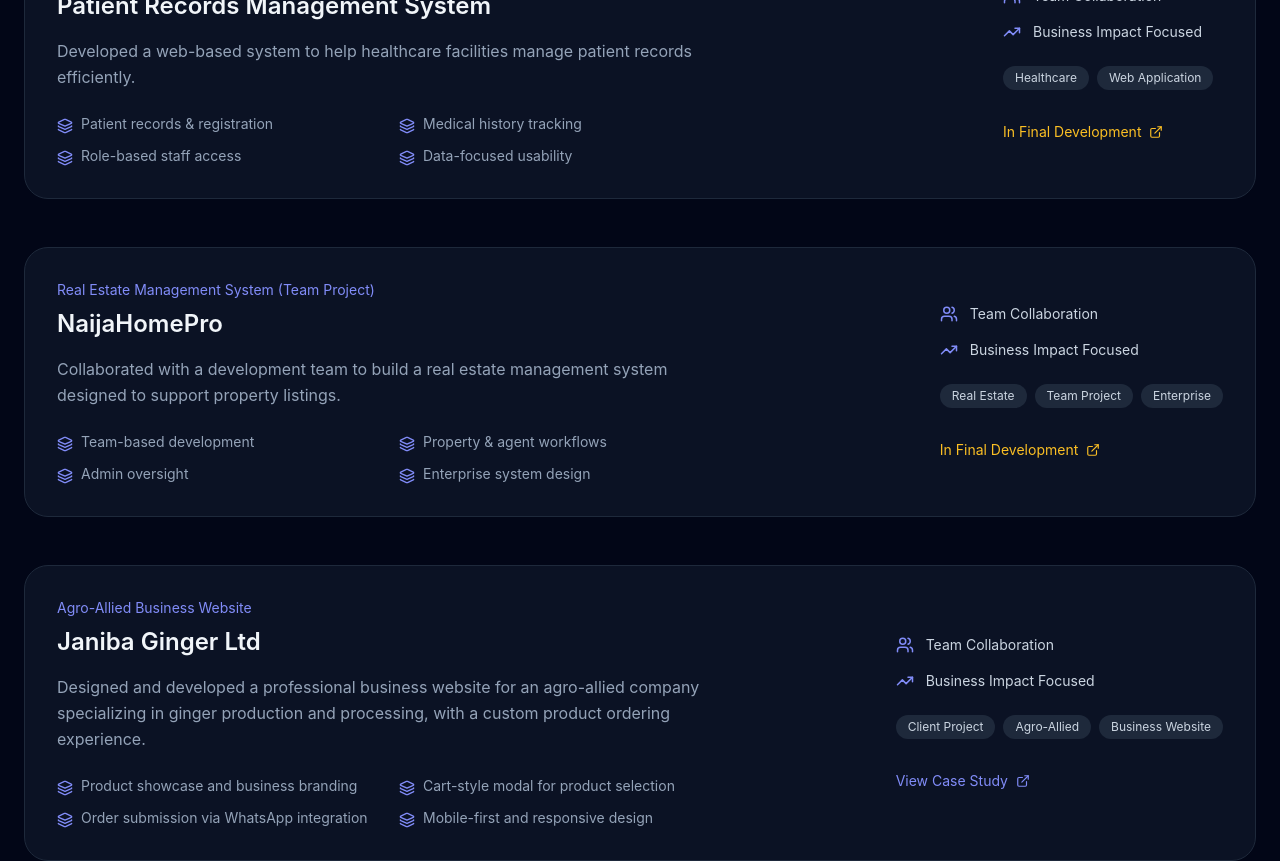
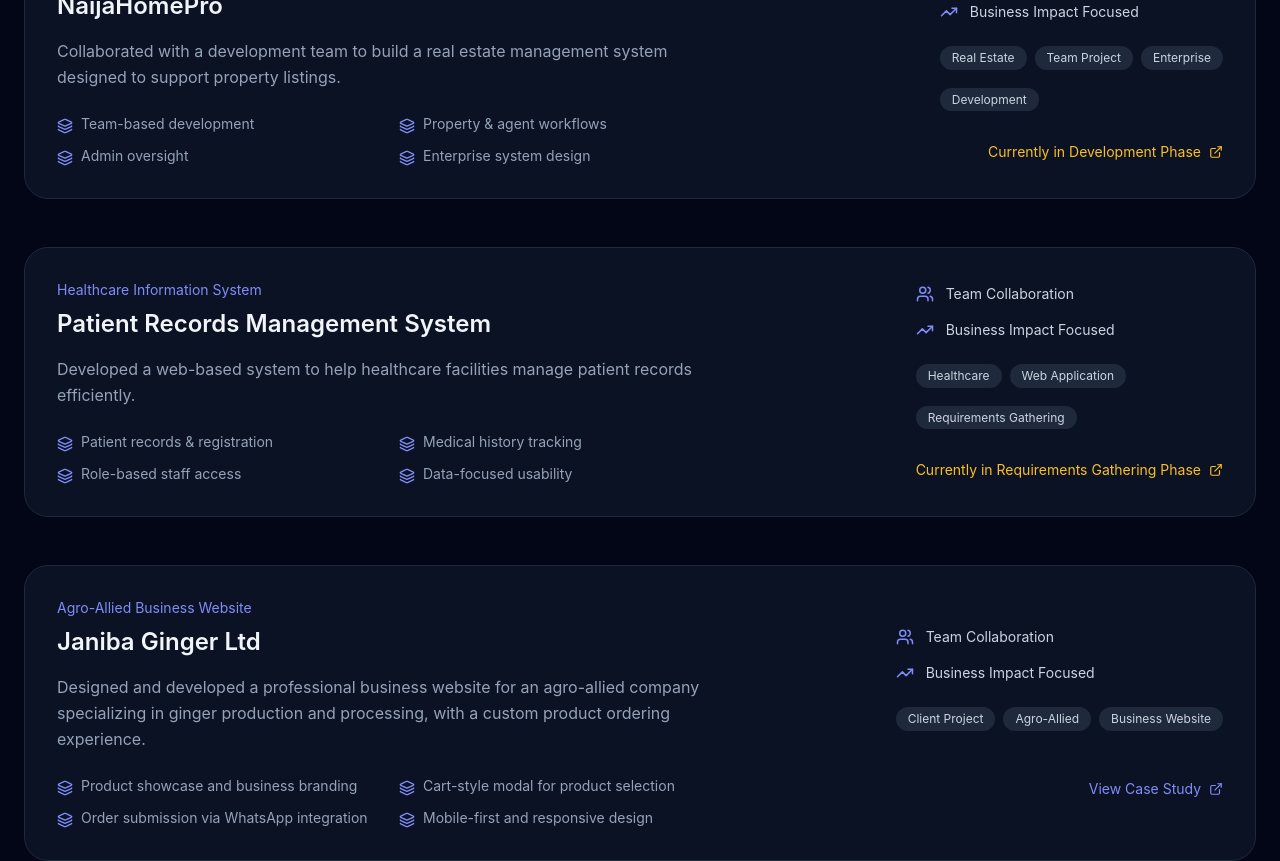
Before and after one commit to adamulab/adamucreates, a React (Vite) app: page /projects in a window 1280 px wide. Shown: the part 760-1621 px from the top of the page. Built offline with nearby package versions, Linux system fonts and the light colour scheme.

Commit message:
adjust case study button to respond differently base on project status

```diff
--- a/src/components/CaseStudyModal.jsx
+++ b/src/components/CaseStudyModal.jsx
@@ -1,12 +1,14 @@
 import { motion, AnimatePresence } from "framer-motion";
 import { X } from "lucide-react";
+import { CASE_STUDY_STATUS } from "../data/caseStudyStatusConfig";
 
 export default function CaseStudyModal({ open, onClose, project }) {
+  const status = CASE_STUDY_STATUS[project.caseStudyStatus];
+
   return (
     <AnimatePresence>
       {open && (
         <>
-          {/* Backdrop */}
           <motion.div
             className="fixed inset-0 bg-black/60 z-40"
             initial={{ opacity: 0 }}
@@ -15,7 +17,6 @@
             onClick={onClose}
           />
 
-          {/* Modal */}
           <motion.div
             className="fixed inset-0 z-50 flex items-center justify-center px-6"
             initial={{ opacity: 0, scale: 0.95, y: 30 }}
@@ -31,23 +32,24 @@
                 <X size={20} />
               </button>
 
-              <h3 className="text-2xl font-semibold mb-4">
-                Case Study in Final Development
+              <span className={`text-sm font-medium ${status.color}`}>
+                {status.label}
+              </span>
+
+              <h3 className="text-2xl font-semibold mt-2 mb-4">
+                {status.title}
               </h3>
 
               <p className="text-slate-400 leading-relaxed mb-6">
-                <strong>{project.title}</strong> is currently in its final
-                development and validation phase. The system is being completed
-                in collaboration with stakeholders and will be published after
-                deployment and internal review.
+                <strong>{project.title}</strong> — {status.message}
               </p>
 
               <div className="bg-slate-800/60 rounded-xl p-4 text-sm text-slate-300">
-                <p className="font-medium mb-2">Scope Highlights</p>
+                <p className="font-medium mb-2">Current Focus</p>
                 <ul className="space-y-1">
-                  <li>• Architecture & core features completed</li>
-                  <li>• Business workflows validated</li>
-                  <li>• Deployment & testing ongoing</li>
+                  <li>• Cross-team collaboration</li>
+                  <li>• Business validation</li>
+                  <li>• Production readiness</li>
                 </ul>
               </div>
 
@@ -55,7 +57,7 @@
                 onClick={onClose}
                 className="mt-6 w-full rounded-full bg-indigo-600 hover:bg-indigo-500 transition px-6 py-3 text-sm font-medium"
               >
-                Got it
+                Close
               </button>
             </div>
           </motion.div>
--- /dev/null
+++ b/src/data/caseStudyStatusConfig.js
@@ -0,0 +1,30 @@
+export const CASE_STUDY_STATUS = {
+  requirements: {
+    label: "Requirements Gathering",
+    color: "text-blue-400",
+    title: "Requirements Gathering in Progress",
+    message:
+      "This project is currently in the requirements gathering and discovery phase. Stakeholder interviews, system scope definition, and workflow analysis are actively ongoing.",
+  },
+  development: {
+    label: "Development",
+    color: "text-indigo-400",
+    title: "Active Development Phase",
+    message:
+      "Core features and system architecture are actively being implemented. Business logic, integrations, and user flows are under development.",
+  },
+  testing: {
+    label: "Testing & Validation",
+    color: "text-amber-400",
+    title: "Testing & Quality Assurance",
+    message:
+      "The system is undergoing functional testing, validation, and performance review. Feedback is being incorporated ahead of final deployment.",
+  },
+  final: {
+    label: "Final Deployment Stage",
+    color: "text-emerald-400",
+    title: "Final Deployment & Review",
+    message:
+      "The project is in its final deployment and internal review stage. Documentation, stakeholder sign-off, and production readiness checks are in progress.",
+  },
+};
--- a/src/pages/Projects.jsx
+++ b/src/pages/Projects.jsx
@@ -2,6 +2,7 @@
 import { motion } from "framer-motion";
 import { Users, Layers, TrendingUp, ExternalLink } from "lucide-react";
 import CaseStudyModal from "../components/CaseStudyModal";
+import { CASE_STUDY_STATUS } from "../data/caseStudyStatusConfig";
 
 const projects = [
   /* =======================
@@ -11,8 +12,9 @@
     title: "Enterprise Inventory & Payment System",
     context: "Team-based enterprise application",
     status: "in-progress",
+    caseStudyStatus: "testing",
     description:
-      "Collaborated with a cross-functional team to build an enterprise-grade inventory and payment system for a growing business.",
+      "Collaborated with a cross-functional team to build an enterprise-grade inventory and payment system.",
     highlights: [
       "Team collaboration & code reviews",
       "Payment workflow integration",
@@ -22,9 +24,25 @@
     tags: ["Production", "Team Project", "Enterprise"],
   },
   {
+    title: "NaijaHomePro",
+    context: "Real Estate Management System (Team Project)",
+    status: "in-progress",
+    caseStudyStatus: "development",
+    description:
+      "Collaborated with a development team to build a real estate management system designed to support property listings.",
+    highlights: [
+      "Team-based development",
+      "Property & agent workflows",
+      "Admin oversight",
+      "Enterprise system design",
+    ],
+    tags: ["Real Estate", "Team Project", "Enterprise"],
+  },
+  {
     title: "Patient Records Management System",
     context: "Healthcare Information System",
     status: "in-progress",
+    caseStudyStatus: "requirements",
     description:
       "Developed a web-based system to help healthcare facilities manage patient records efficiently.",
     highlights: [
@@ -34,20 +52,6 @@
       "Data-focused usability",
     ],
     tags: ["Healthcare", "Web Application"],
-  },
-  {
-    title: "NaijaHomePro",
-    context: "Real Estate Management System (Team Project)",
-    status: "in-progress",
-    description:
-      "Collaborated with a development team to build a real estate management system designed to support property listings.",
-    highlights: [
-      "Team-based development",
-      "Property & agent workflows",
-      "Admin oversight",
-      "Enterprise system design",
-    ],
-    tags: ["Real Estate", "Team Project", "Enterprise"],
   },
 
   /* =======================
@@ -249,22 +253,32 @@
               ))}
             </div>
 
+            <div>
+              {project.status === "in-progress" && (
+                <span className="text-xs px-3 py-1 rounded-full bg-slate-800 text-slate-300">
+                  {CASE_STUDY_STATUS[project.caseStudyStatus].label}
+                </span>
+              )}
+            </div>
+
             {/* CTA */}
             {project.status === "completed" ? (
               <a
                 href={project.caseStudyLink}
                 target="_blank"
                 rel="noreferrer"
-                className="mt-4 inline-flex items-center gap-2 text-sm text-indigo-400 hover:text-indigo-300"
+                className="mt-4 inline-flex items-center justify-end gap-2 text-sm text-indigo-400 hover:text-indigo-300"
               >
                 View Case Study <ExternalLink size={14} />
               </a>
             ) : (
               <button
                 onClick={handleCaseStudyClick}
-                className="mt-4 inline-flex items-center gap-2 text-sm text-amber-400 hover:text-amber-300"
+                className="mt-4 inline-flex items-center justify-end gap-2 text-sm text-amber-400 hover:text-amber-300"
               >
-                In Final Development <ExternalLink size={14} />
+                Currently in {CASE_STUDY_STATUS[project.caseStudyStatus].label}{" "}
+                Phase
+                <ExternalLink size={14} />
               </button>
             )}
           </div>
```
